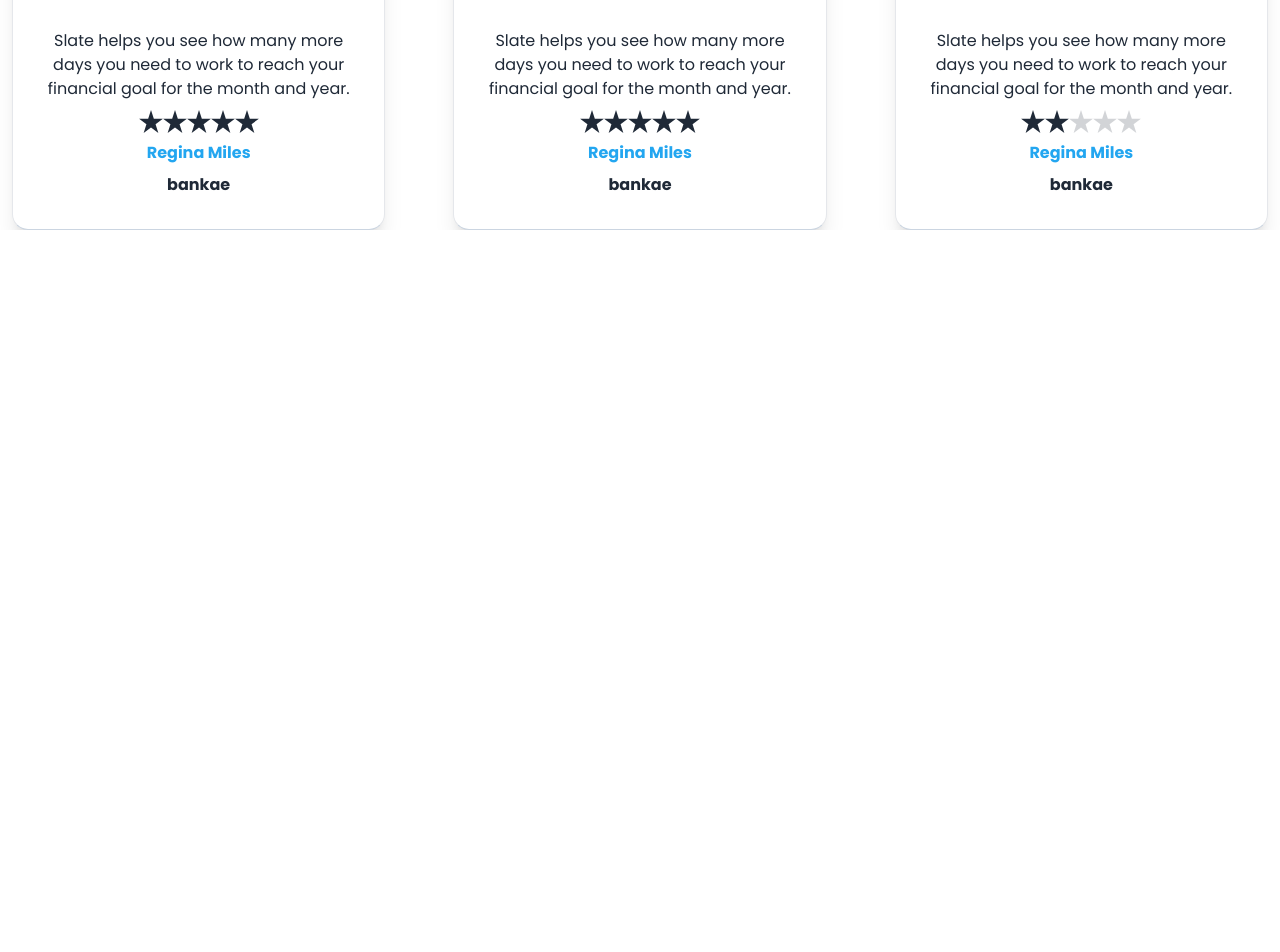
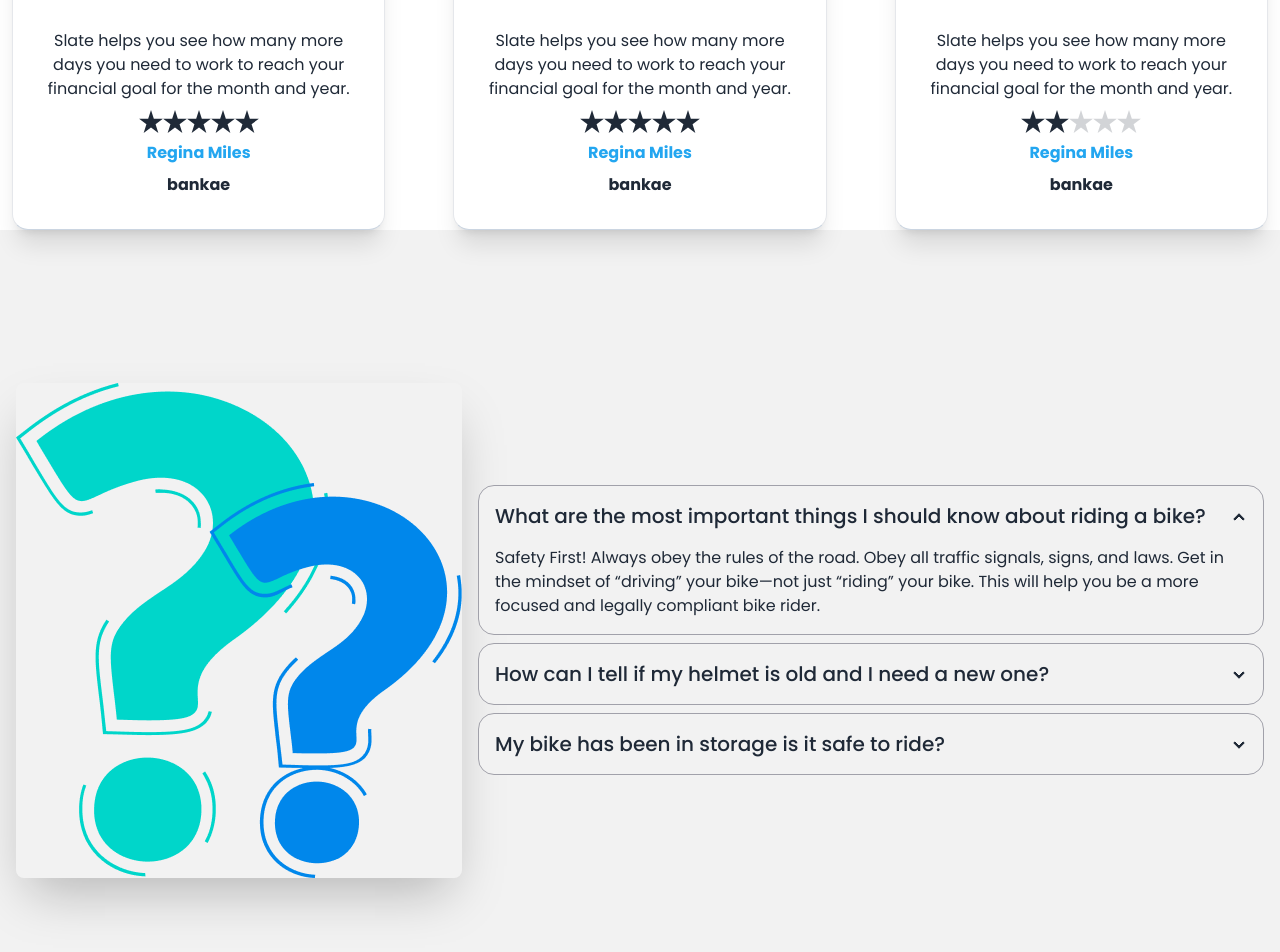
Before and after one commit to RAKIB2699/biker-zone-deisy, a plain HTML site: page index.html in a window 1280 px wide. Shown: the part 2302-3254 px from the top of the page. Before the commit the page ends 2532 px from the top, so only its background shows below. Drawn offline with nearby package versions, Linux system fonts and the light colour scheme.

Commit message:
qna section add

```diff
--- a/index.html
+++ b/index.html
@@ -267,7 +267,39 @@
         </div>
       </div>
     </section>
-
+    <!-- QNA section add -->
+    <section>
+      <div class="hero bg-base-200 min-h-screen">
+        <div class="hero-content flex-col lg:flex-row">
+          <img src="./images/others/faq.png" class="rounded-lg shadow-2xl" />
+          <div class="flex flex-col gap-2">
+            <div class="collapse collapse-arrow border border-zinc-400 bg-base-200">
+              <input type="radio" name="my-accordion-2" checked="checked" />
+              <div class="collapse-title text-xl font-medium">What are the most important things I should
+                know about riding a bike?</div>
+              <div class="collapse-content">
+                <p>Safety First! Always obey the rules of the road. Obey all traffic signals, signs, and laws. Get in the mindset of “driving” your bike—not just “riding” your bike. This will help you be a more focused and legally compliant bike rider. </p>
+              </div>
+            </div>
+            <div class="collapse collapse-arrow border border-zinc-400 bg-base-200">
+              <input type="radio" name="my-accordion-2" />
+              <div class="collapse-title text-xl font-medium">How can I tell if my helmet is old and I need a
+                new one?</div>
+              <div class="collapse-content">
+                <p>go to shop and buy a halmet</p>
+              </div>
+            </div>
+            <div class="collapse collapse-arrow border border-zinc-400 bg-base-200">
+              <input type="radio" name="my-accordion-2" />
+              <div class="collapse-title text-xl font-medium">My bike has been in storage is it safe to ride?</div>
+              <div class="collapse-content">
+                <p>no</p>
+              </div>
+            </div>
+          </div>
+        </div>
+      </div>
+    </section>
   </main>
   <footer>
 
```
